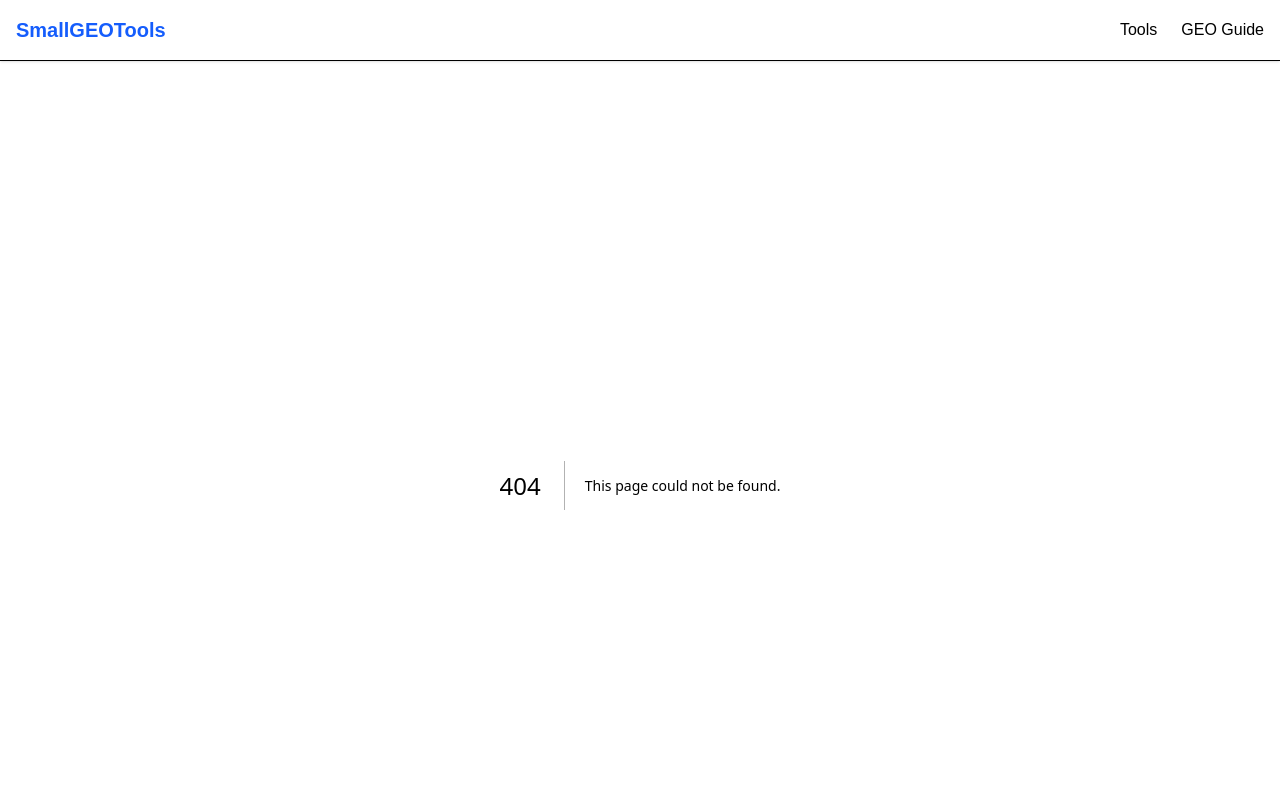
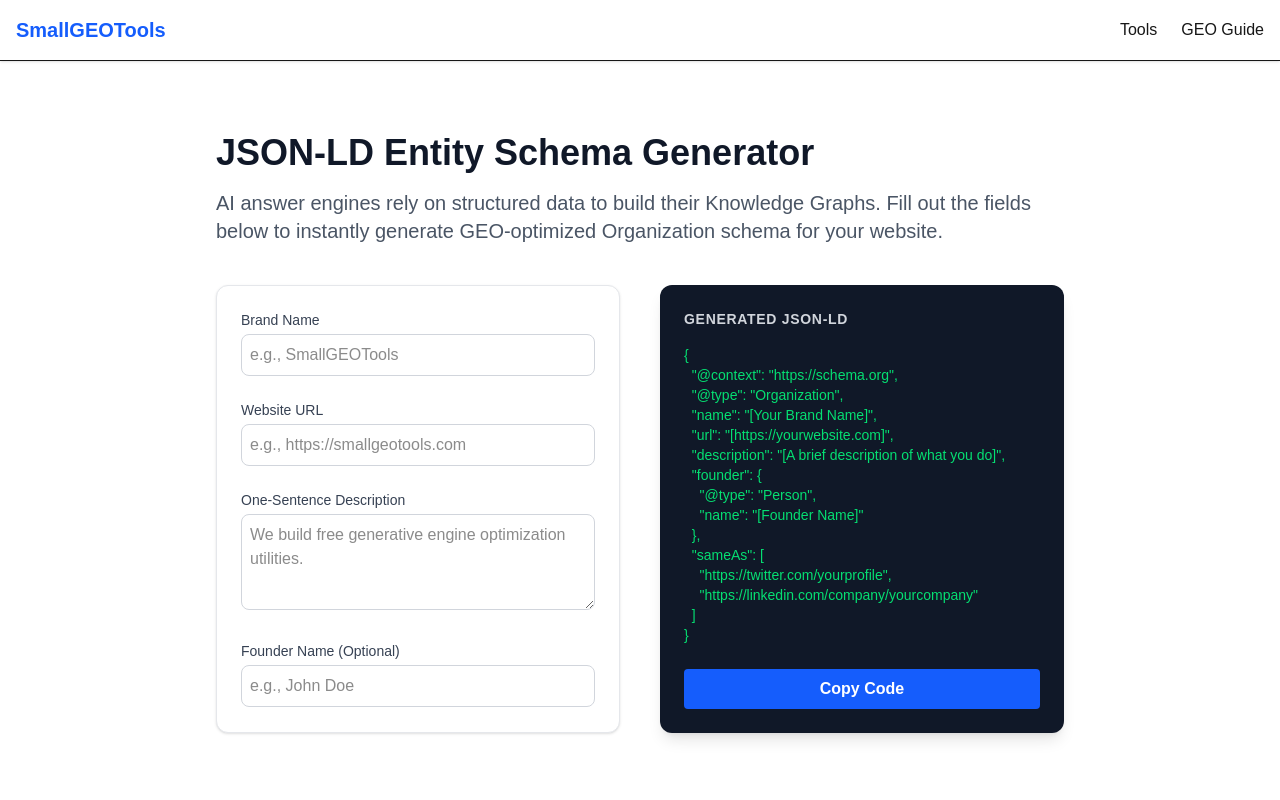
Before and after one commit to trendingclf/smallgeotools, a Next.js app: page /tools/schema-generator in a window 1280 px wide. Before the commit this address had no page. Shown: the top 800 px of the page. Built offline with nearby package versions, Linux system fonts and the light colour scheme.

Commit message:
Added JSON-LD Schema Generator tool to homepage grid

```diff
--- a/app/page.tsx
+++ b/app/page.tsx
@@ -9,10 +9,16 @@ export default function Home() {
       </header>
 
       <div className="grid md:grid-cols-3 gap-6 mt-12">
-        {/* Core Tool */}
+        {/* Core Tool 1 */}
         <a href="/tools/visibility-checker" className="block p-6 bg-blue-50 border rounded-xl shadow-sm hover:shadow-md transition border-blue-200 col-span-full md:col-span-1">
           <h2 className="text-xl font-bold text-blue-700 mb-2">AI Visibility Checker ➔</h2>
           <p className="text-sm text-gray-600">Analyze how often AI models cite your brand.</p>
+        </a>
+
+        {/* Core Tool 2 */}
+        <a href="/tools/schema-generator" className="block p-6 bg-blue-50 border rounded-xl shadow-sm hover:shadow-md transition border-blue-200 col-span-full md:col-span-1">
+          <h2 className="text-xl font-bold text-blue-700 mb-2">JSON-LD Schema Generator ➔</h2>
+          <p className="text-sm text-gray-600">Instantly generate structured entity data for AI bots.</p>
         </a>
 
         {/* Blog Cards */}
--- /dev/null
+++ b/app/tools/schema-generator/page.tsx
@@ -0,0 +1,99 @@
+"use client";
+
+import { useState } from "react";
+
+export default function SchemaGenerator() {
+  const [brandName, setBrandName] = useState("");
+  const [url, setUrl] = useState("");
+  const [description, setDescription] = useState("");
+  const [founder, setFounder] = useState("");
+
+  const generatedSchema = `{
+  "@context": "https://schema.org",
+  "@type": "Organization",
+  "name": "${brandName || "[Your Brand Name]"}",
+  "url": "${url || "[https://yourwebsite.com]"}",
+  "description": "${description || "[A brief description of what you do]"}",
+  "founder": {
+    "@type": "Person",
+    "name": "${founder || "[Founder Name]"}"
+  },
+  "sameAs": [
+    "https://twitter.com/yourprofile",
+    "https://linkedin.com/company/yourcompany"
+  ]
+}`;
+
+  const copyToClipboard = () => {
+    navigator.clipboard.writeText(generatedSchema);
+    alert("Schema copied to clipboard!");
+  };
+
+  return (
+    <div className="max-w-4xl mx-auto py-12 px-6">
+      <h1 className="text-4xl font-extrabold text-gray-900 mb-4">JSON-LD Entity Schema Generator</h1>
+      <p className="text-xl text-gray-600 mb-10">
+        AI answer engines rely on structured data to build their Knowledge Graphs. Fill out the fields below to instantly generate GEO-optimized Organization schema for your website.
+      </p>
+
+      <div className="grid md:grid-cols-2 gap-10">
+        {/* Input Form */}
+        <div className="space-y-6 bg-white p-6 rounded-xl border border-gray-200 shadow-sm">
+          <div>
+            <label className="block text-sm font-medium text-gray-700 mb-1">Brand Name</label>
+            <input
+              type="text"
+              className="w-full border border-gray-300 rounded-lg p-2 focus:ring-2 focus:ring-blue-500 outline-none"
+              placeholder="e.g., SmallGEOTools"
+              value={brandName}
+              onChange={(e) => setBrandName(e.target.value)}
+            />
+          </div>
+          <div>
+            <label className="block text-sm font-medium text-gray-700 mb-1">Website URL</label>
+            <input
+              type="url"
+              className="w-full border border-gray-300 rounded-lg p-2 focus:ring-2 focus:ring-blue-500 outline-none"
+              placeholder="e.g., https://smallgeotools.com"
+              value={url}
+              onChange={(e) => setUrl(e.target.value)}
+            />
+          </div>
+          <div>
+            <label className="block text-sm font-medium text-gray-700 mb-1">One-Sentence Description</label>
+            <textarea
+              className="w-full border border-gray-300 rounded-lg p-2 focus:ring-2 focus:ring-blue-500 outline-none h-24"
+              placeholder="We build free generative engine optimization utilities."
+              value={description}
+              onChange={(e) => setDescription(e.target.value)}
+            />
+          </div>
+          <div>
+            <label className="block text-sm font-medium text-gray-700 mb-1">Founder Name (Optional)</label>
+            <input
+              type="text"
+              className="w-full border border-gray-300 rounded-lg p-2 focus:ring-2 focus:ring-blue-500 outline-none"
+              placeholder="e.g., John Doe"
+              value={founder}
+              onChange={(e) => setFounder(e.target.value)}
+            />
+          </div>
+        </div>
+
+        {/* Output Display */}
+        <div className="bg-gray-900 rounded-xl p-6 relative shadow-lg">
+          <h3 className="text-gray-300 text-sm font-semibold mb-4 uppercase tracking-wider">Generated JSON-LD</h3>
+          <pre className="text-green-400 text-sm overflow-x-auto whitespace-pre-wrap font-mono">
+            {generatedSchema}
+          </pre>
+          <button
+            onClick={copyToClipboard}
+            className="mt-6 w-full bg-blue-600 hover:bg-blue-700 text-white font-bold py-2 px-4 rounded transition"
+          >
+            Copy Code
+          </button>
+        </div>
+      </div>
+    </div>
+  );
+}
```
